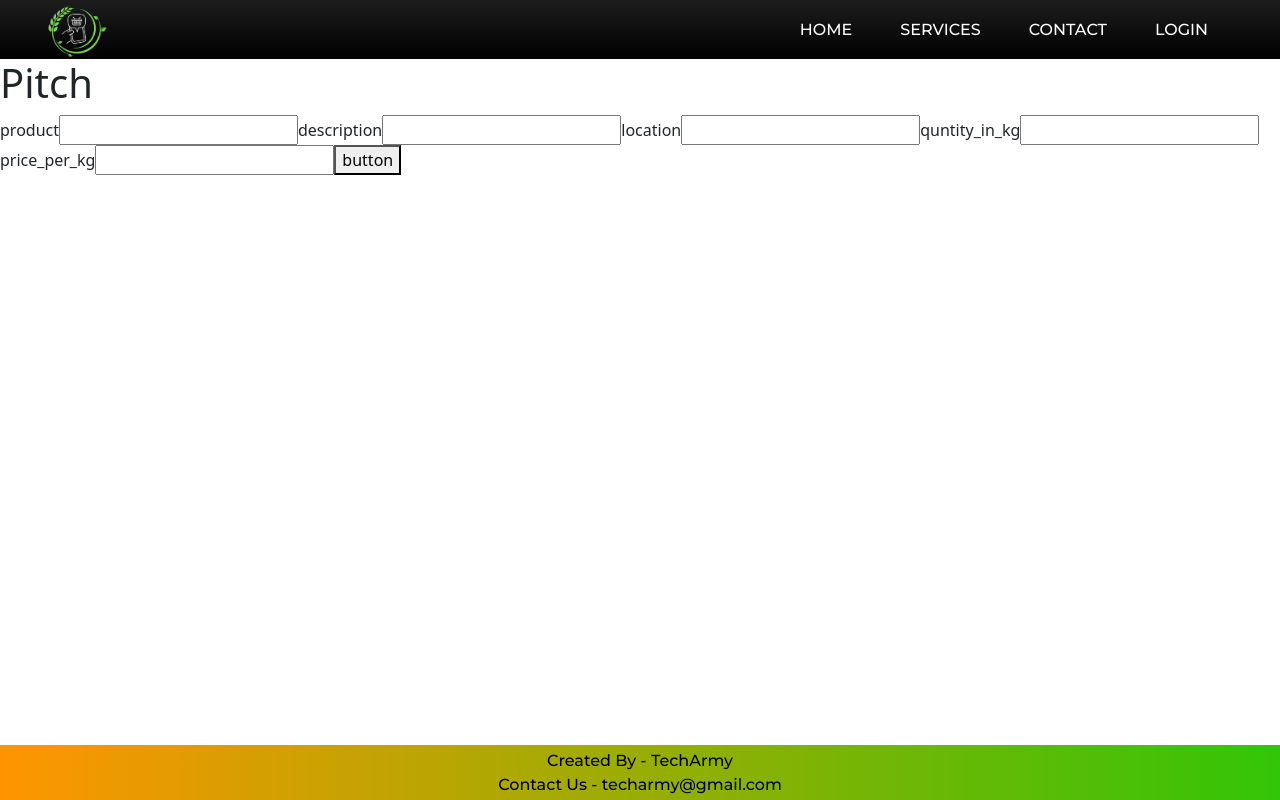
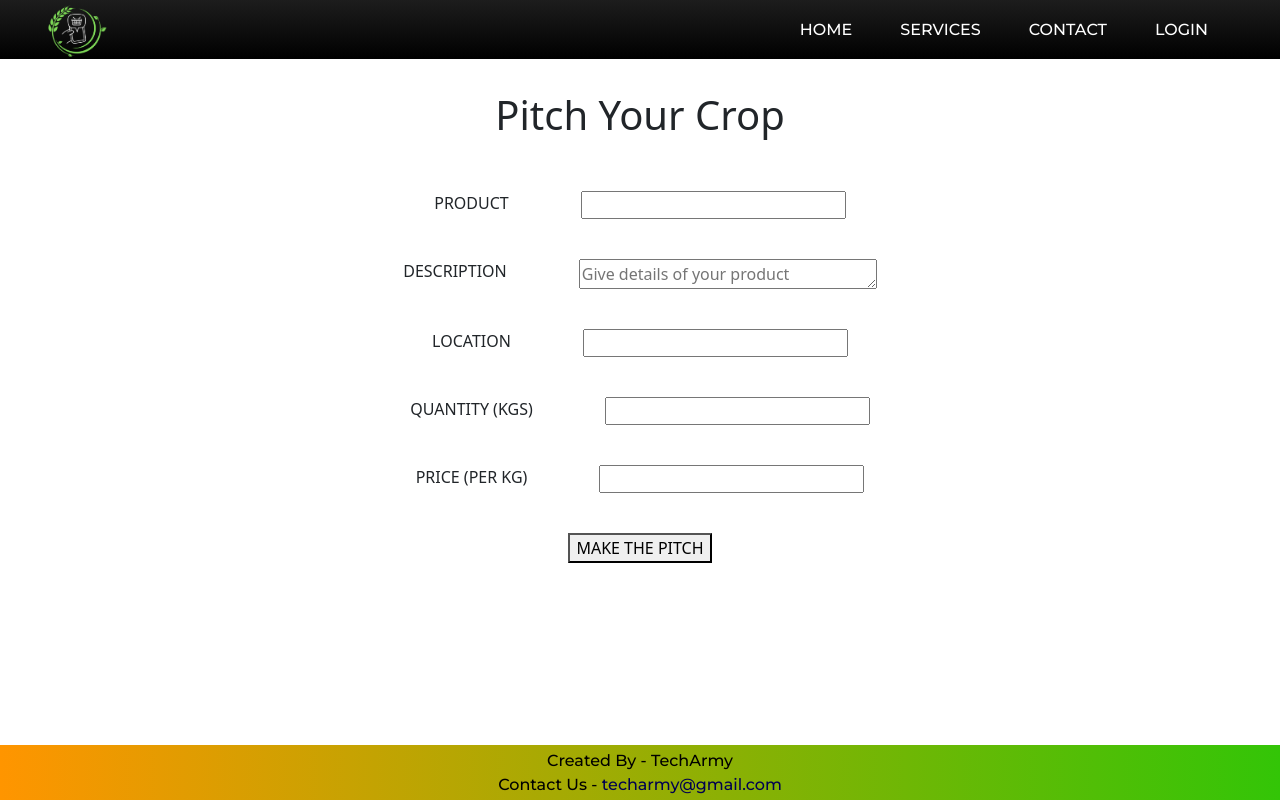
Before and after one commit to Gunanidhi-Trivedi/E-BAZAAR, a React (Vite) app in the folder E-Bazaar/: page /pitch in a window 1280 px wide. Built offline with nearby package versions, Linux system fonts and the light colour scheme.

Commit message:
styled pitch portal

```diff
--- a/E-Bazaar/src/components/farmerComp/Pitch.jsx
+++ b/E-Bazaar/src/components/farmerComp/Pitch.jsx
@@ -1,6 +1,7 @@
 import React from 'react';
 import {useState} from "react";
 import Axios from "axios";
+import './pitch.css'
 
 const Pitch = () => {
 const [product,setProduct] = useState("");
@@ -22,19 +23,33 @@ const add_product=()=>{
 }
 
   return (
-    <div>
-      <h1>Pitch</h1>
-      <label >product</label>
-      <input type="text" onChange={(e) => setProduct(e.target.value)}/>
-      <label >description</label>
-      <input type="text" onChange={(e) => setdescription(e.target.value)}/>
-      <label >location</label>
-      <input type="text" onChange={(e) => setLocation(e.target.value)}/>
-      <label >quntity_in_kg</label>
-      <input type="text" onChange={(e) => setQuntity_in_kg(e.target.value)}/>
-      <label >price_per_kg</label>
-      <input type="text" onChange={(e) => setPrice_per_kg(e.target.value)}/>
-      <button onClick={add_product}>button</button>
+    <div className='pitch'>
+      <h1>Pitch Your Crop</h1>
+      <div className='part'>
+        <label >PRODUCT</label>
+        <input type="text"  onChange={(e) => setProduct(e.target.value)}/>
+      </div>
+      <div className='part'>
+        <label >DESCRIPTION</label>
+        <textarea name="textarea" placeholder='Give details of your product' id="" cols="30" rows="1"
+          onChange={(e) => setdescription(e.target.value)}>
+        </textarea>
+      </div>
+      <div className='part'>
+        <label >LOCATION</label>
+        <input type="text" onChange={(e) => setLocation(e.target.value)}/>
+      </div>
+      <div className='part'>
+        <label >QUANTITY (KGS)</label>
+        <input type="number" id='number' min='50' onChange={(e) => setQuntity_in_kg(e.target.value)}/>
+      </div>
+      <div className='part'>
+        <label >PRICE (PER KG)</label>
+        <input type="number" id='number' onChange={(e) => setPrice_per_kg(e.target.value)}/>
+      </div>
+      <div className='part'>
+        <button onClick={add_product}>MAKE THE PITCH</button>
+      </div>
     </div>
   )
 }
--- /dev/null
+++ b/E-Bazaar/src/components/farmerComp/pitch.css
@@ -0,0 +1,30 @@
+@import url('https://fonts.googleapis.com/css2?family=League+Spartan:wght@700&family=Montserrat:wght@700&display=swap');
+/*League Spartan , Montserrat*/
+
+.pitch{
+    display: flex;
+    flex-direction: column;
+    margin: auto;
+    text-align: center;
+}
+
+.pitch h1{
+    margin: 2rem;
+}
+
+.part{
+    padding: 20px;
+    display: flex;
+    justify-content: center;
+    text-align: center;
+}
+
+.part label{
+    margin-right: 4.5rem;
+}
+
+.part input
+{
+
+    padding: 0px 15px;
+}
```
